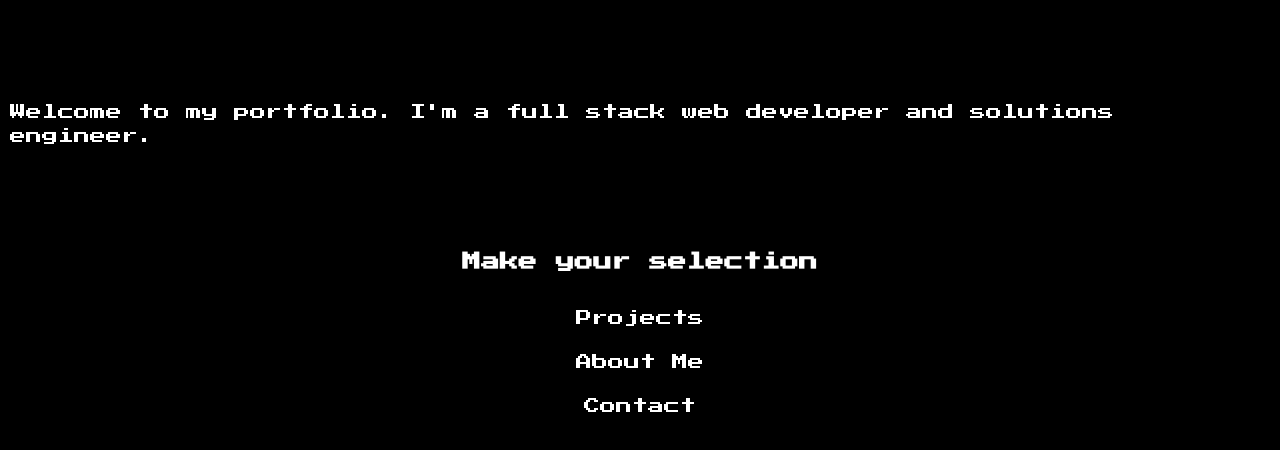
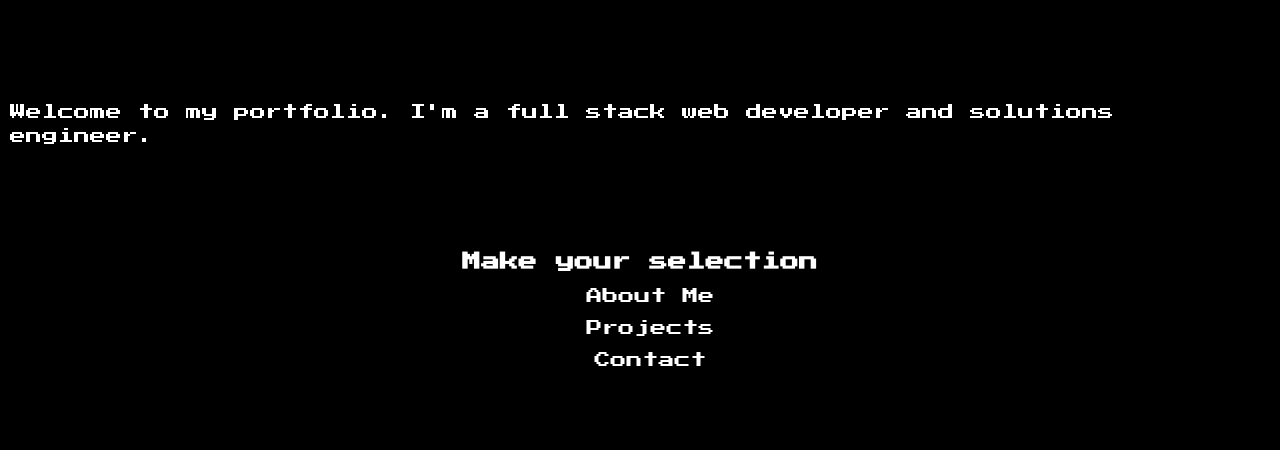
Before and after one commit to peterdubeau/portfolio-2.0, a React (Create React App) app: page /menu in a window 1280 px wide. Shown: the top 450 px of the page. Built offline with nearby package versions, Linux system fonts and the light colour scheme.

Commit message:
about me done.

```diff
--- /dev/null
+++ b/src/Components/About/About.css
@@ -0,0 +1,7 @@
+.about-container{
+  position: fixed;
+  top: 10px;
+  right: 0;
+  margin: 10px;
+  font-size: 10px;
+}
--- /dev/null
+++ b/src/Components/About/About.jsx
@@ -0,0 +1,18 @@
+import React from 'react'
+import './About.css'
+export default function About() {
+  return (
+    <div className="about-container">
+      <div className="nes-container is-dark with-title">
+        <p className='title'>About Me</p>
+        I am a software engineer who leverages 8 years of sales and account management
+        experience to build and implement consumer driven products.
+        Whether it be navigating B2B sales issues or developing websites,
+        I am an expert at diagnosing the core problems to technical issues and
+        developing customized solutions that speak to the heart of customers needs.
+        I seek the opportunity to join a forward-thinking technology team that places
+        consumer experience at the center of what they do.
+      </div>
+    </div>
+  )
+}
--- a/src/Components/Home/Home.jsx
+++ b/src/Components/Home/Home.jsx
@@ -41,7 +41,7 @@ export default function Home() {
   return (
     <div className='intro-container'>
       <div className='intro'>
-        <h1>Pete Du Beau</h1>
+        <h1>Pete <br/>Du Beau</h1>
         <h3>My Portfolio</h3>
         <br/><br/>
         <p
--- a/src/Components/Menu/Menu.css
+++ b/src/Components/Menu/Menu.css
@@ -4,6 +4,8 @@
 }
 
 .nav{
+  display: flex;
+  flex-direction: column;
   margin-top: 100px;
   text-align:center;
 }
--- a/src/Components/Menu/Menu.jsx
+++ b/src/Components/Menu/Menu.jsx
@@ -1,18 +1,47 @@
-import React from 'react'
+import React, { useState } from 'react'
+import About from '../About/About'
 import './Menu.css'
 
 export default function Menu() {
+
+  const [display, setDisplay] = useState({
+    about: false,
+    projects: false,
+    contact: false
+  })
+
+  const handleKeyPress = e => {
+    if (e.key === 'Down') {
+
+    }
+  };
+
+  const handleAbout = () => {
+    setDisplay({about:!display.about})
+  }
+
+
   return (
     <div >
       <p className='intro '>Welcome to my portfolio. I'm a full stack web developer and solutions engineer.</p>
       <div className='nav'>
         <h3>Make your selection</h3>
-        <ul className='options-container'>
-          <li className='options'>Projects</li>
-          <li className='options'>About Me</li>
-          <li className='options'>Contact</li>
-        </ul>
+          <label>
+            <input type="radio" class="nes-radio is-dark" name="answer-dark"  />
+            <span onClick={handleAbout}>About Me</span>
+          </label>
+
+          <label>
+            <input type="radio" class="nes-radio is-dark" name="answer-dark" />
+            <span>Projects</span>
+          </label>
+
+          <label>
+            <input type="radio" class="nes-radio is-dark" name="answer-dark" />
+            <span>Contact</span>
+          </label>
       </div>
-    </div>
+      {display.about ? <About /> : "" }
+      </div>
   )
 }
```
Also changed, not shown: 1 other file (tests, documents, lock files or other folders).
